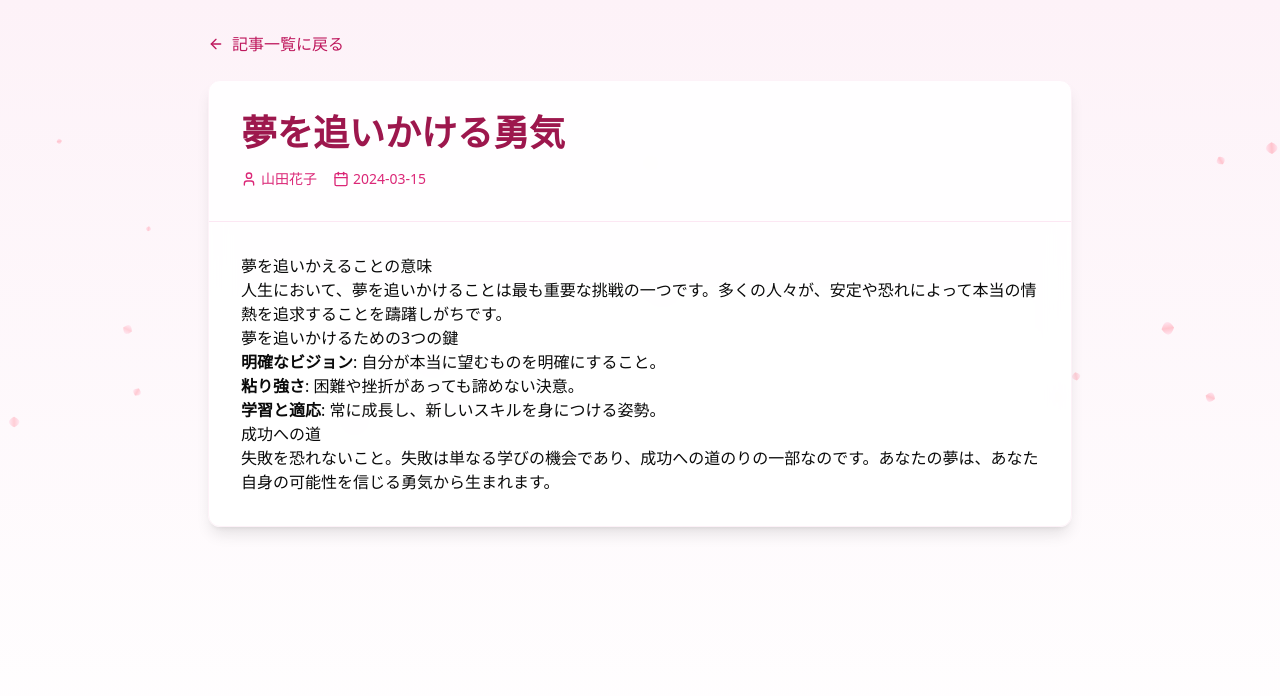
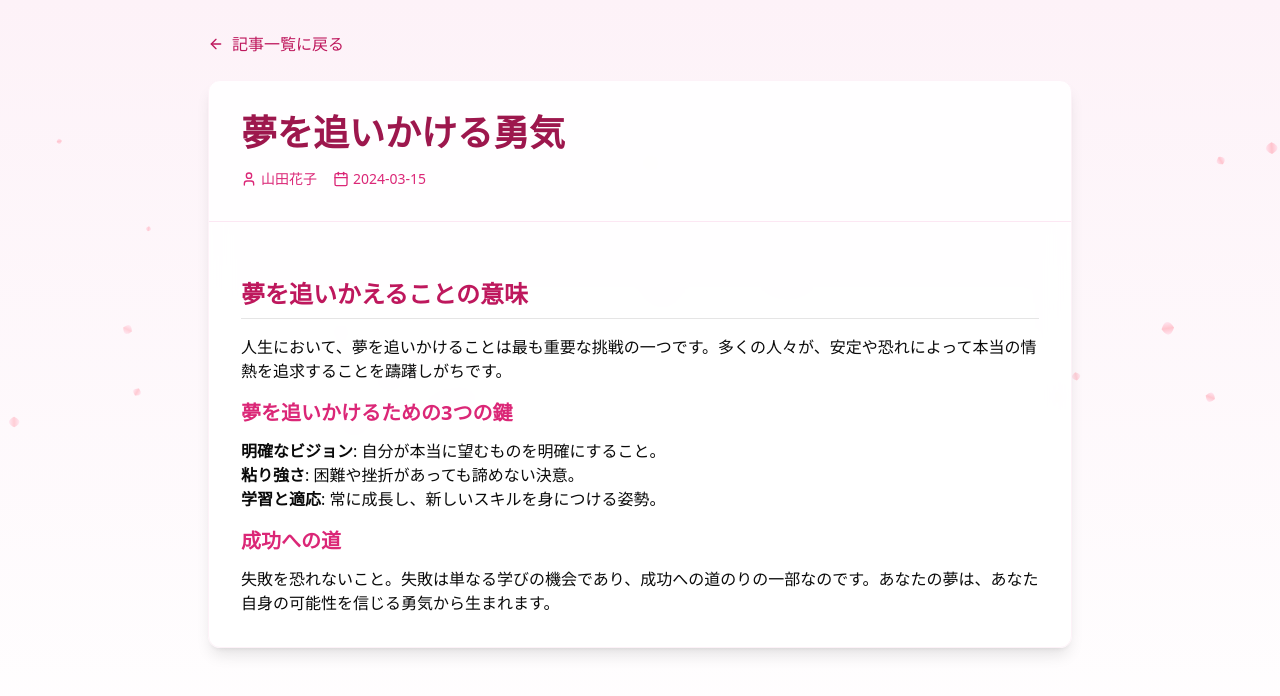
Before and after one commit to sekibuuun/DreamArticleGenerator_front, a React (Vite) app: page /articles/1 in a window 1280 px wide. Shown: the top 696 px of the page. Built offline with nearby package versions, Linux system fonts and the light colour scheme.

Commit message:
remark-gfmパッケージの追加に伴って75行から93行の追加の追加

```diff
--- a/src/pages/ArticleDetail.tsx
+++ b/src/pages/ArticleDetail.tsx
@@ -4,8 +4,8 @@ import { Card, CardContent } from '@/components/ui/card'
 import { useArticleDetail } from '@/hooks/useArticleDetail'
 import { ArrowLeft, Calendar, User } from 'lucide-react'
 import ReactMarkdown from 'react-markdown'
-import { useParams } from 'react-router'
-import { Link } from 'react-router'
+import { Link, useParams } from 'react-router'
+import remarkGfm from 'remark-gfm'
 
 export const ArticleDetail = () => {
     const { id } = useParams<{ id: string }>()
@@ -72,7 +72,25 @@ export const ArticleDetail = () => {
                     {/* 記事内容 */}
                     <CardContent className="p-6 md:p-8">
                         <div className="prose prose-pink max-w-none">
-							<ReactMarkdown>{article.content}</ReactMarkdown>
+                            <ReactMarkdown
+                                remarkPlugins={[remarkGfm]}
+                                components={{
+                                    h2: ({...props}) => (
+                                        <h2
+                                            className="text-2xl font-bold text-pink-700 mt-6 mb-4 border-b pb-2"
+                                            {...props}
+                                        />
+                                    ),
+                                    h3: ({...props}) => (
+                                        <h3
+                                            className="text-xl font-semibold text-pink-600 mt-4 mb-3"
+                                            {...props}
+                                        />
+                                    )
+                                }}
+                            >
+                                {article.content}
+                            </ReactMarkdown>
                         </div>
                     </CardContent>
                 </Card>
```
Lines whose indentation alone changed are shown as unchanged.
